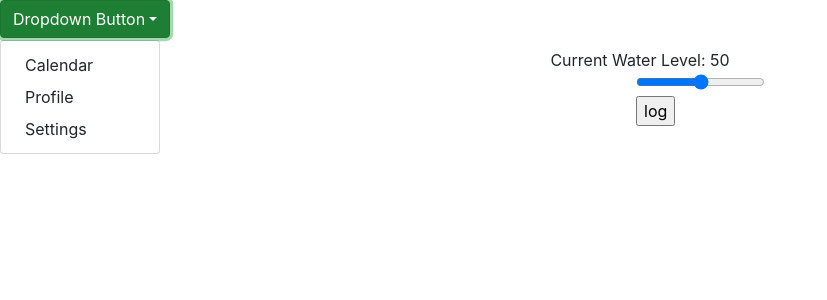
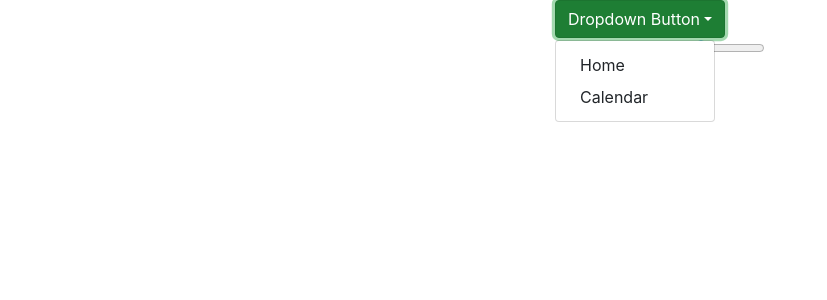
Before and after one commit to alanfl/waterlogged, a React (Create React App) app: page / in a window 1280 px wide. Both pictures are taken after a click on the button "Dropdown Button". Shown: the top 300 px of the page, without its empty margins (0-827 px from the left). Built offline with nearby package versions, Linux system fonts and the light colour scheme; the HTML template or start-up script is replaced by a standard one.

Commit message:
Refactor Bottle, Nav, and Context logic, add Routing.

```diff
--- a/package.json
+++ b/package.json
@@ -11,6 +11,7 @@
     "react": "^17.0.2",
     "react-bootstrap": "^1.6.1",
     "react-dom": "^17.0.2",
+    "react-router-dom": "^5.2.0",
     "react-scripts": "4.0.3",
     "web-vitals": "^0.2.4",
     "workbox-background-sync": "^5.1.4",
--- a/src/App.js
+++ b/src/App.js
@@ -1,108 +1,31 @@
+import './App.css';
 import React from 'react';
-import {cloneDeep} from 'lodash'
-import {Dropdown} from 'react-bootstrap'
-import 'bootstrap/dist/css/bootstrap.min.css';
-import './App.css';
-
-let initialState = {
-  bottles: [50],
-  currentBottle: 0
-}
-
-const Context = React.createContext(initialState)
-
-function Reducer(state, action) {
-  let new_state = cloneDeep(state)
-
-  new_state.bottles[action.payload.idx] = action.payload.val
-
-  return new_state
-}
+import { useReducer } from 'react'
+import { MainMenu } from './MainMenu.js'
+import { InitialState, Context, Reducer } from './Context.js';
+import { BrowserRouter as Router, Switch, Route, Link } from "react-router-dom"
+import Bottle from './Bottle.js'
+import Log from './Log.js'
 
 function App(prop) {
-  let [state, dispatch] = React.useReducer(Reducer, initialState)
+  const [state, dispatch] = useReducer(Reducer, InitialState)
 
   return (
     <Context.Provider value={[state, dispatch]}>
       <div className="App">
-        <div className="MainMenu">
+
+        <Router>
           <MainMenu />
-        </div>
-
+          <Switch>
+            <Route exact path="/"><Bottle /></Route>
+            <Route path="/log"></Route>
+          </Switch>
+        </Router>
         <br />
         <br />
-
-        <BottleContainer />
-        {
-          state.bottles.map((val, idx) =>
-            <Bottle key={idx} idx={idx} />
-          )
-        }
       </div>
     </Context.Provider>
   );
 }
 
-function BottleContainer(prop) {
-  let [state, dispatch] = React.useContext(Context)
-
-  return (
-    <div>
-      Current Water Level: {state.bottles[state.currentBottle]}
-    </div>
-  )
-}
-
-function Bottle(prop) {
-  let [state, dispatch] = React.useContext(Context)
-
-  return (
-    <div className='Bottle'
-      onChange = { (event) =>
-        dispatch({
-          type: 'waterLevelUpdate',
-          payload: {
-            idx: prop.idx,
-            val: event.target.value
-          }
-        })
-      }
-    >
-      <input
-        type='range'
-        id='water-level'
-        orient='vertical'
-        value={state.bottles[prop.idx]}
-      />
-      <input
-        type='button'
-        id='water-level-button'
-        value='log'
-      />
-    </div>
-  );
-}
-
-function MainMenu(props) {
-  return (
-    <Dropdown>
-      <Dropdown.Toggle variant="success" id="dropdown-basic">
-        Dropdown Button
-      </Dropdown.Toggle>
-
-      <Dropdown.Menu>
-        <Dropdown.Item href="#/action-1">
-          Calendar
-        </Dropdown.Item>
-        <Dropdown.Item href="#/action-2">
-          Profile
-        </Dropdown.Item>
-        <Dropdown.Item href="#/action-2">
-          Settings
-        </Dropdown.Item>
-      </Dropdown.Menu>
-    </Dropdown>
-  )
-}
-
 export default App;
--- a/src/Bottle.js
+++ b/src/Bottle.js
@@ -1,17 +1,35 @@
+// import './Bottle.css';
+import { useContext } from 'react'
+import { Context } from './Context.js'
+
 function Bottle(prop) {
+    let [state, dispatch] = useContext(Context)
+
     return (
-        <div className="Bottle">
-            <label
-                for="water-level"
-            >
+      <div className='Bottle'
+        onChange = { (event) =>
+          dispatch({
+            type: 'waterLevelUpdate',
+            payload: {
+              idx: prop.idx,
+              val: event.target.value
+            }
+          })
+        }
+      >
+        <input
+          type='range' class="Slider"
+          id='water-level'
+          orient='vertical'
+          value={state.bottles[prop.idx]}
+        />
+        <input
+          type='button'
+          id='water-level-button'
+          value='log'
+        />
+      </div>
+    );
+}
 
-            </label>
-            <input
-                type="range"
-                id="water-level"
-                name="water-level"
-            >
-            </input>
-        </div>
-    )
-}
+export default Bottle
--- /dev/null
+++ b/src/Context.js
@@ -0,0 +1,23 @@
+import React from 'react'
+import { cloneDeep } from 'lodash'
+
+let InitialState = {
+    bottles: [50],
+    currentBottle: 0
+}
+
+const Context = React.createContext(InitialState)
+
+function Reducer(state, action) {
+    let new_state = cloneDeep(state)
+
+    new_state.bottles[action.payload.idx] = action.payload.val
+
+    return new_state
+}
+
+export {
+    Context,
+    Reducer,
+    InitialState
+}
--- /dev/null
+++ b/src/Log.js
@@ -0,0 +1,9 @@
+// import './Log.css'
+import { useContext } from 'react'
+import { Context } from './Context.js'
+
+function Log() {
+
+}
+
+export default Log
--- /dev/null
+++ b/src/MainMenu.js
@@ -0,0 +1,24 @@
+import {Dropdown} from 'react-bootstrap'
+import 'bootstrap/dist/css/bootstrap.min.css';
+import { BrowserRouter as Router, Switch, Route, Link } from "react-router-dom"
+
+function MainMenu(props) {
+    return (
+      <Dropdown>
+        <Dropdown.Toggle variant="success" id="dropdown-basic">
+          Dropdown Button
+        </Dropdown.Toggle>
+
+        <Dropdown.Menu>
+          <Dropdown.Item tag={Link} to="/">
+            Home
+          </Dropdown.Item>
+          <Dropdown.Item tag={Link} to="/log">
+            Calendar
+          </Dropdown.Item>
+        </Dropdown.Menu>
+      </Dropdown>
+    )
+}
+
+export { MainMenu }
```
Also changed, not shown: 1 other file (tests, documents, lock files or other folders).
